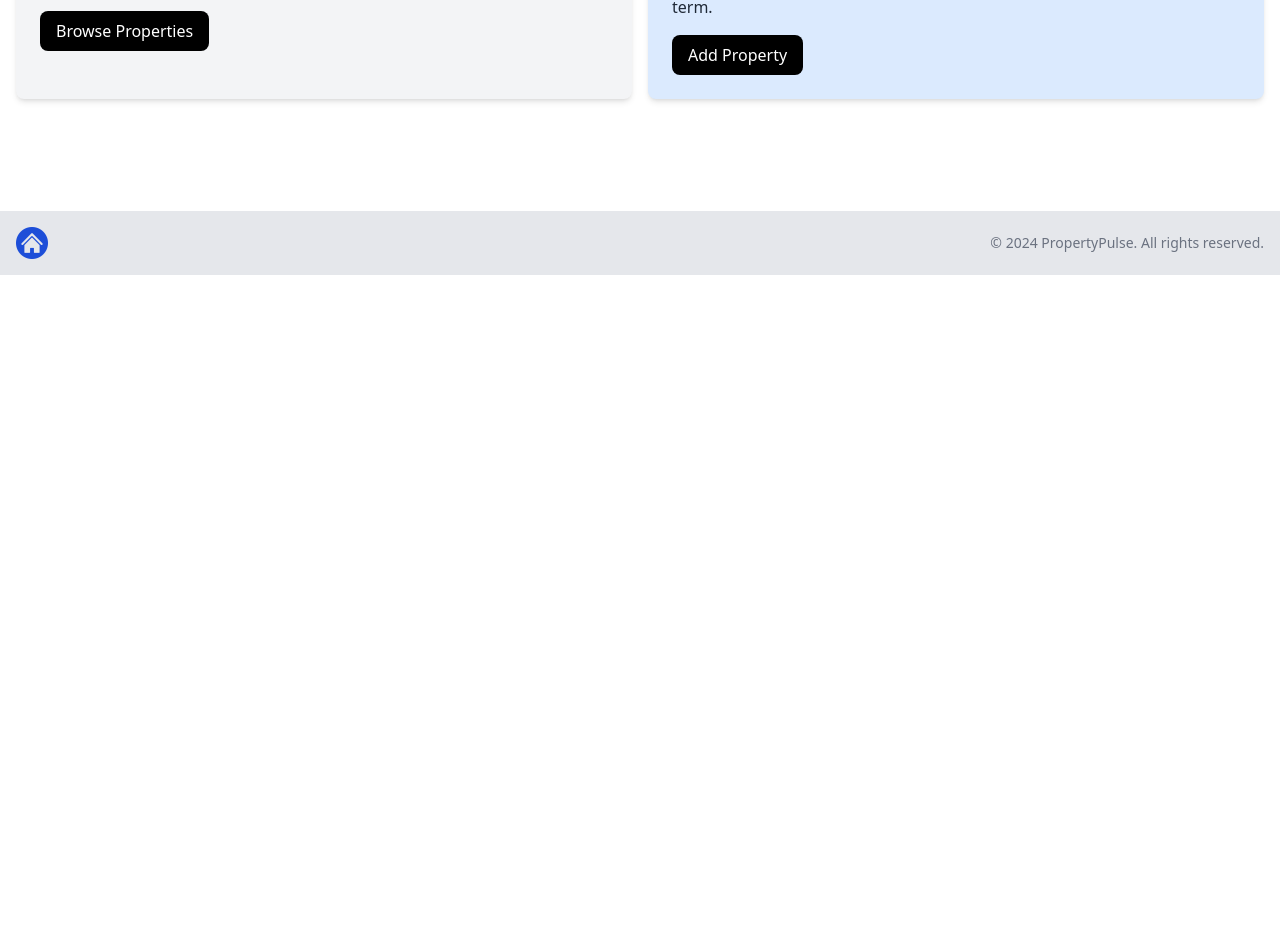
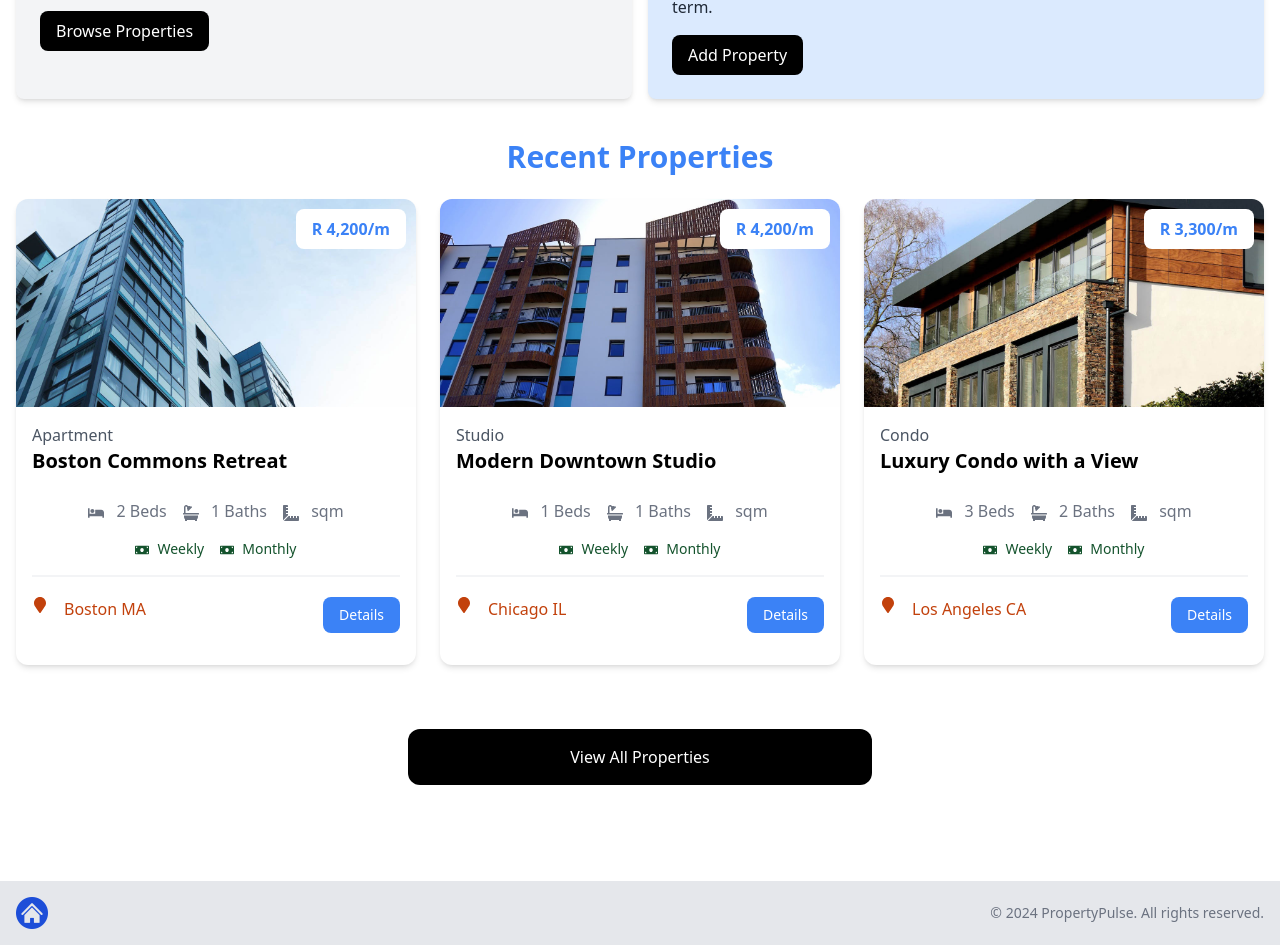
Before and after one commit to moabi7/rental-pulse, a Next.js app: page / in a window 1280 px wide. Shown: the part 538-1483 px from the top of the page. Before the commit the page ends 813 px from the top, so only its background shows below. Built offline with nearby package versions, Linux system fonts and the light colour scheme.

Commit message:
Added custom 404 page and loading page

```diff
--- /dev/null
+++ b/app/loading.jsx
@@ -0,0 +1,21 @@
+'use client';
+import ClipLoader from 'react-spinners/ClipLoader';
+
+const override = {
+    display: 'block',
+    margin: '100px auto'
+};
+
+const LoadingPage = ({loading}) => {
+  return (
+    <ClipLoader
+        color={'#3b82f6'}
+        loading={loading}
+        cssOverride={override}
+        size={150}
+        aria-label="Loading Spinner"
+    />
+  )
+}
+
+export default LoadingPage;
--- /dev/null
+++ b/app/not-found.jsx
@@ -0,0 +1,32 @@
+import React from 'react';
+import Link from 'next/link';
+import { FaExclamationTriangle } from 'react-icons/fa';
+
+
+const NotFoundPage = () => {
+  return (
+    <section className="bg-blue-50 min-h-screen flex-grow">
+    <div className="container m-auto max-w-2xl py-24">
+      <div className="bg-white px-6 py-24 mb-4 shadow-md rounded-md border m-4 md:m-0">
+        <div className="flex justify-center">
+          <FaExclamationTriangle className='text-yellow-400 fa-5x text-8xl'/>
+        </div>
+        <div className="text-center">
+          <h1 className="text-3xl font-bold mt-4 mb-2">Page Not Found</h1>
+          <p className="text-gray-500 text-xl mb-10">
+            The page you are looking for does not exist.
+          </p>
+          <Link
+            href="/"
+            className="bg-blue-700 hover:bg-blue-800 text-white font-bold py-4 px-6 rounded"
+            >Go Home
+          </Link>
+        </div>
+      </div>
+    </div>
+    <div className="flex-grow"></div>
+  </section>
+  )
+}
+
+export default NotFoundPage;
--- a/app/page.jsx
+++ b/app/page.jsx
@@ -1,12 +1,14 @@
 import React from 'react';
 import Hero from '@/components/Hero';
 import InfoBoxes from '@/components/InfoBoxes';
+import HomeProperties from '@/components/HomeProperties';
 
 const HomePage = () => {
   return (
       <>
         <Hero/>
         <InfoBoxes/>
+        <HomeProperties/>
       </>
   )
 };
--- /dev/null
+++ b/components/HomeProperties.jsx
@@ -0,0 +1,35 @@
+import React from 'react';
+import properties from '@/properties.json';
+import PropertyCard from '@/components/PropertyCard';
+import Link from 'next/link';
+
+const HomeProperties = () => {
+    const recentProperties = properties.sort(() => Math.random() - Math.random()).slice(0,3);
+  return (
+    <>
+    <section className="px-4 py-6">
+        <div className="container-xl lg:container m-auto">
+            <h2 className="text-3xl font-bold text-blue-500 mb-6 text-center">
+                Recent Properties
+            </h2>
+            <div className="grid grid-cols-1 md:grid-cols-3 gap-6">
+                {
+                    recentProperties.length === 0 ?
+                    (<p>No properties found</p>) :
+                    recentProperties.map((property) => <PropertyCard key={property._id} property={property}/>)
+                }
+            </div>
+        </div>
+    </section>
+        <section className="m-auto max-w-lg my-10 px-6">
+        <Link
+          href="/properties"
+          className="block bg-black text-white text-center py-4 px-6 rounded-xl hover:bg-gray-700"
+          >View All Properties
+        </Link>
+      </section>
+    </>
+  )
+}
+
+export default HomeProperties;
--- a/package.json
+++ b/package.json
@@ -12,7 +12,8 @@
     "next": "14.1.1",
     "react": "^18",
     "react-dom": "^18",
-    "react-icons": "^5.0.1"
+    "react-icons": "^5.0.1",
+    "react-spinners": "^0.13.8"
   },
   "devDependencies": {
     "autoprefixer": "^10.0.1",
```
Also changed, not shown: 1 other file (tests, documents, lock files or other folders).
